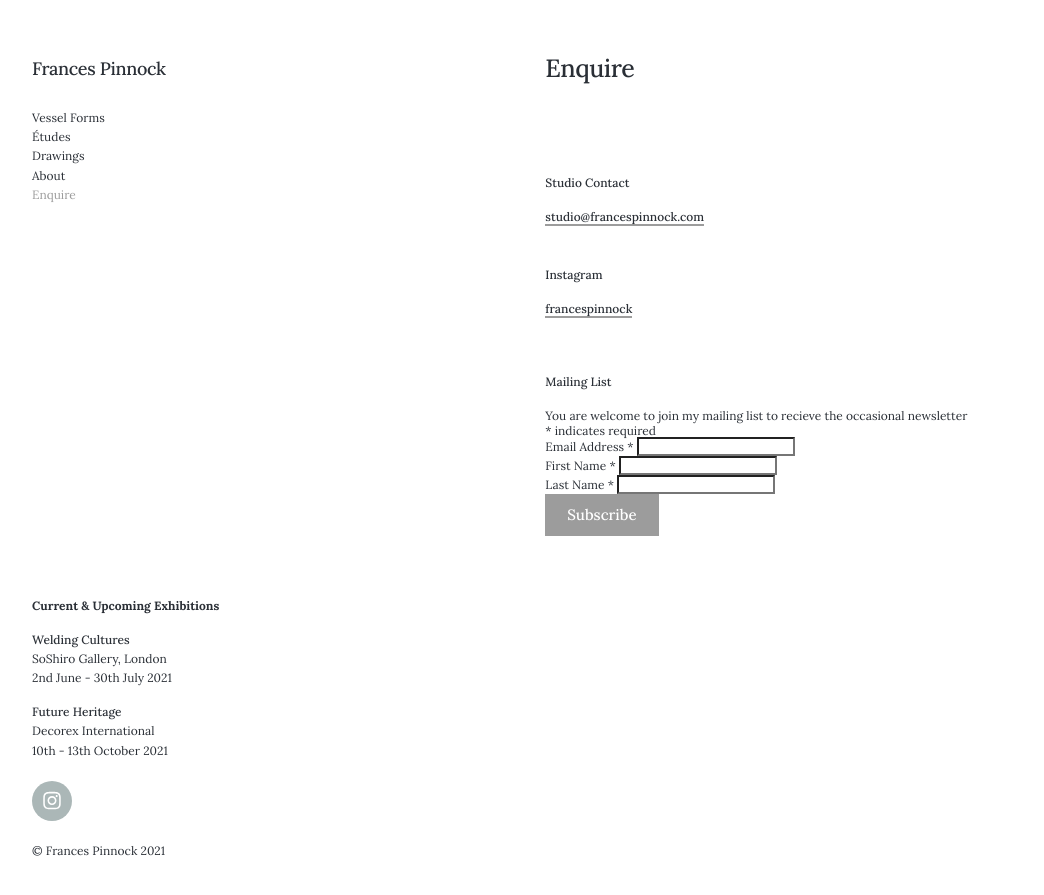
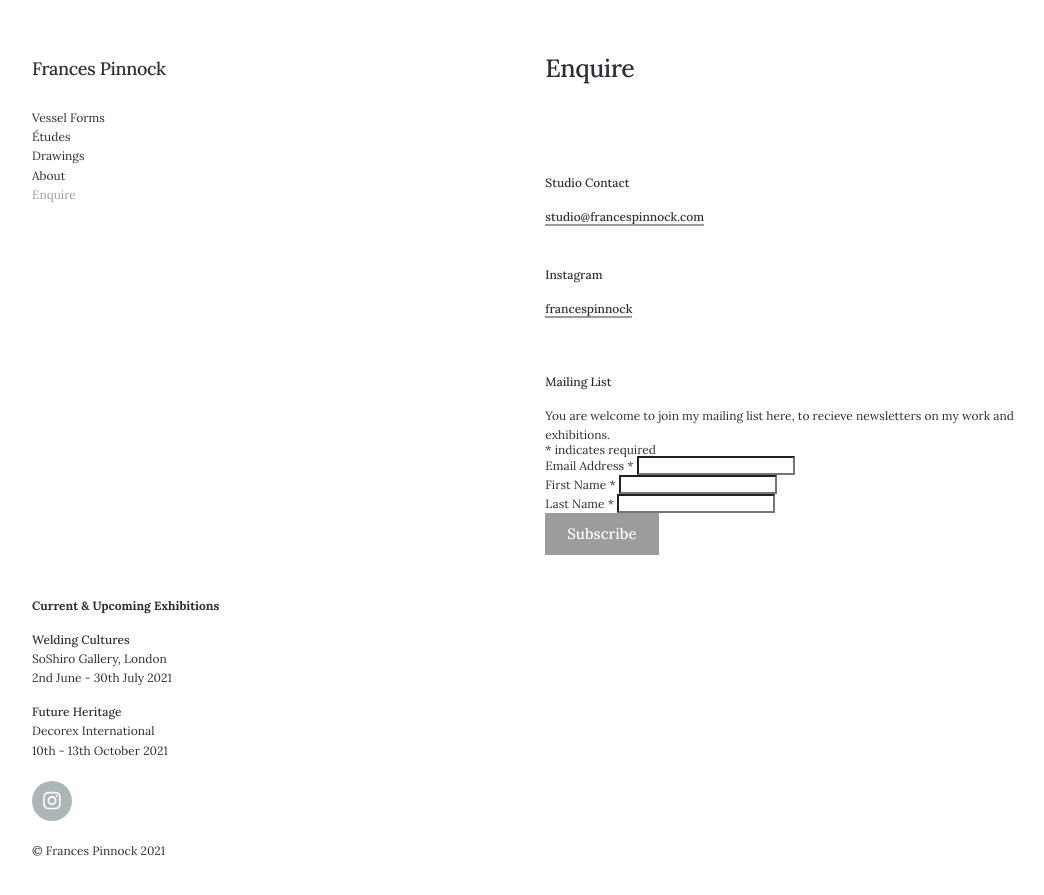
Before and after one commit to francespinnock/francespinnock.github.io, a Jekyll site: the page built from _pages/enquire.md, in a window 1280 px wide and 900 px high. Shown: the top 895 px of the window, without its empty margins (28-1072 px from the left). Built offline with Jekyll 4.4.1, drawn with Linux system fonts in a browser that asks for light colours; nearby versions of some CDN libraries; comment, search, counter and statistics services are not loaded.

Commit message:
Update enquire.md

```diff
--- a/_pages/enquire.md
+++ b/_pages/enquire.md
@@ -21,7 +21,7 @@ featured_image: /images/demo/demo-landscape.jpg
 
 **Mailing List**
 
-You are welcome to join my mailing list to recieve the occasional newsletter
+You are welcome to join my mailing list here, to recieve newsletters on my work and exhibitions.
 <div id="mc_embed_signup" class="mail-form wrap">
 <form action="https://francespinnock.us6.list-manage.com/subscribe/post?u=a0ddb03120ee57b0bc8423589&amp;id=d7174fc65c" method="post" id="mc-embedded-subscribe-form" name="mc-embedded-subscribe-form" class="validate" target="_blank" novalidate>
     <div id="mc_embed_signup_scroll">
```
